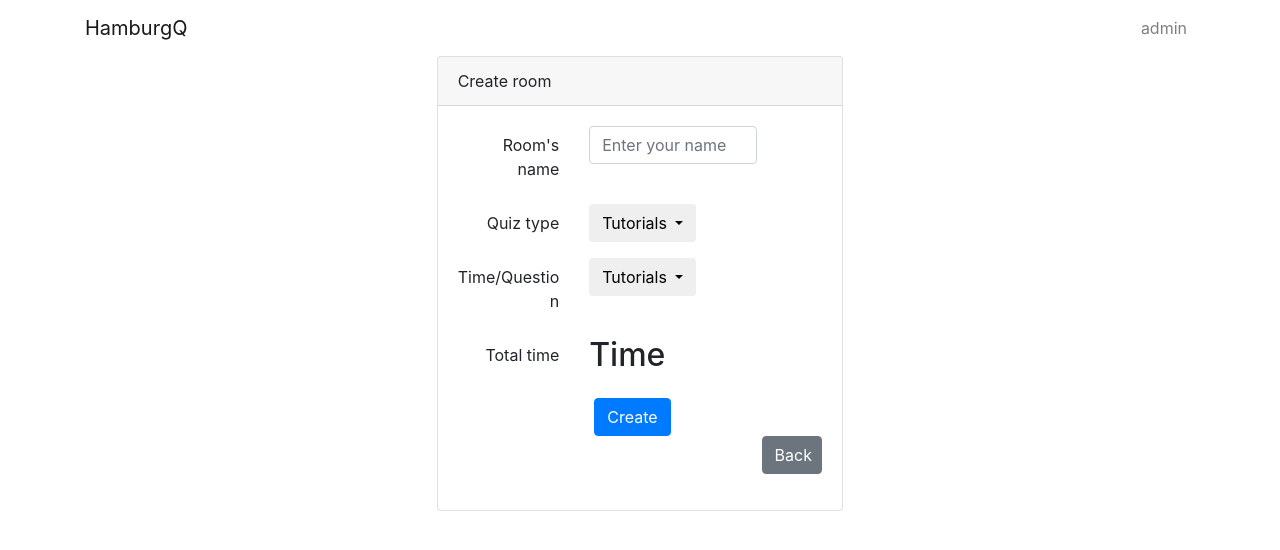
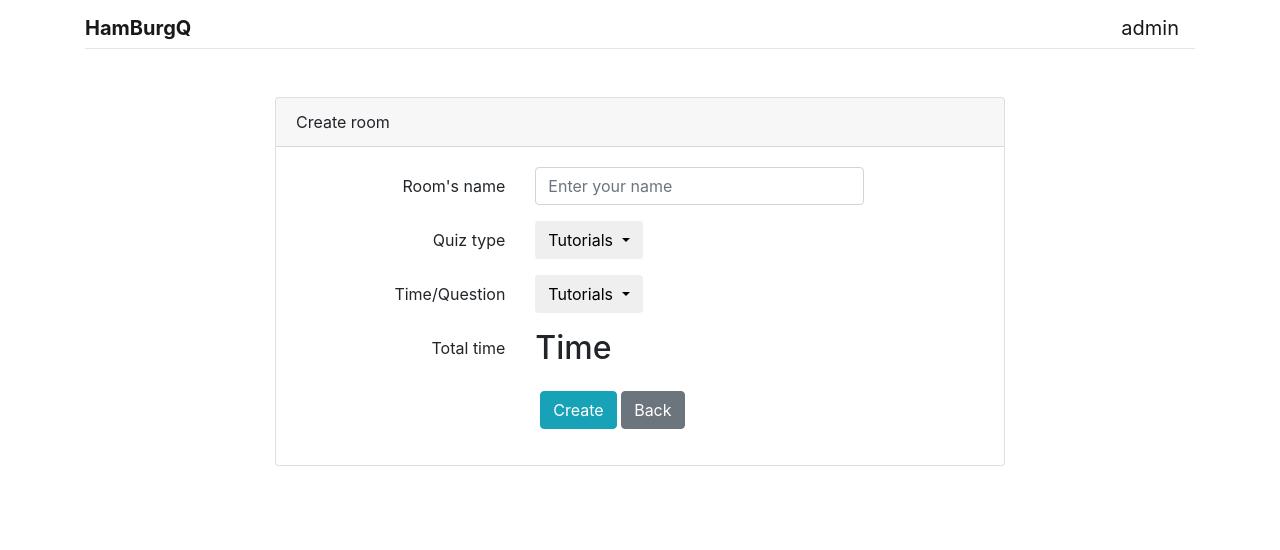
Before and after one commit to wodwine/HamburgQ, a Django app: page /login/host in a window 1280 px wide. Shown: the top 550 px of the page. Run offline with Django 3.2, Linux system fonts and the light colour scheme; some libraries are stand-ins or nearby versions.

Commit message:
modified nav

```diff
--- a/Game/templates/Login/loginhost.html
+++ b/Game/templates/Login/loginhost.html
@@ -22,31 +22,32 @@
     <link rel="stylesheet" href="https://stackpath.bootstrapcdn.com/bootstrap/4.1.3/css/bootstrap.min.css">
 
     <title>Host</title>
+
+    <nav class="navbar fixed-top navbar-expand-lg navbar-light white scrolling-navbar">
+            <div class="container">
+
+                <a class="navbar-brand waves-effect" href="http://127.0.0.1:8000/home" target="_self">
+                    <strong>HamBurgQ</strong>
+                </a>
+                <a class="navbar-brand waves-effect" href="link" target="_self">
+                    admin
+                </a>
+
+                </div>
+
+            </div>
+        </nav>
 </head>
 <body>
 
-<nav class="navbar navbar-expand-lg navbar-light navbar-laravel">
-    <div class="container">
-        <a class="navbar-brand" href="http://127.0.0.1:8000/">HamburgQ</a>
-        <button class="navbar-toggler" type="button" data-toggle="collapse" data-target="#navbarSupportedContent" aria-controls="navbarSupportedContent" aria-expanded="false" aria-label="Toggle navigation">
-            <span class="navbar-toggler-icon"></span>
-        </button>
 
-        <div class="collapse navbar-collapse" id="navbarSupportedContent">
-            <ul class="navbar-nav ml-auto">
-                <li class="nav-item">
-                    <a class="nav-link" href="http://127.0.0.1:8000/admin/">admin</a>
-                </li>
-            </ul>
-
-        </div>
-    </div>
-</nav>
 
 <main class="login-form">
-    <div class="cotainer">
+    <div class="container">
+        <hr class="my-5">
+
         <div class="row justify-content-center">
-            <div class="col-md-4">
+            <div class="col-md-8">
                 <div class="card">
                     <div class="card-header">Create room</div>
                     <div class="card-body">
@@ -91,13 +92,13 @@
 
 
                             <div class="col-md-6 offset-md-4">
-                                <button type="submit" class="btn btn-primary">
+                                <button type="submit" class="btn btn-info">
                                     Create
                                 </button>
+                                <button type="submit" class="btn btn-secondary">
+                                    Back
+                                </button>
                             </div>
-                            <div><a class="btn btn-secondary col-md-2 offset-md-10" href="{% url 'Game:login' %}">
-                                    Back
-                                </a></div>
                     </div>
                     </form>
                 </div>
```
Also changed, not shown: Game/templates/Login/login.html (+21 -25 lines), Game/templates/Login/loginguest.html (+19 -23 lines).
